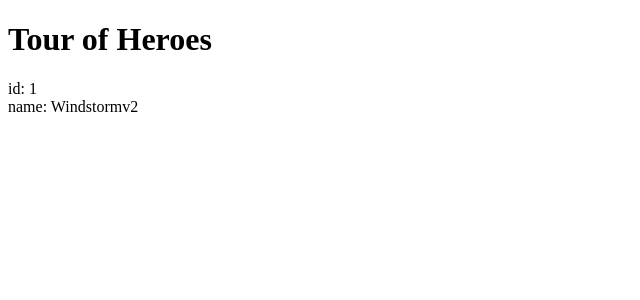
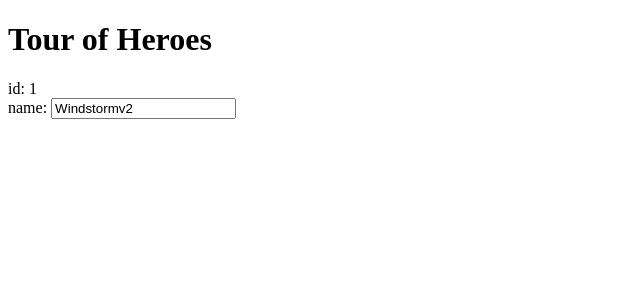
Before and after one commit to emeraldjava/emeraldjava-angular2, an Angular app in the folder angular.io/: page / in a window 1280 px wide. Shown: the top 300 px of the page, without its empty margins (0-640 px from the left). Built offline with nearby package versions, Linux system fonts and the light colour scheme.

Commit message:
Enable the form element for the hero name.

```diff
--- a/angular.io/src/app/app.component.html
+++ b/angular.io/src/app/app.component.html
@@ -1,3 +1,6 @@
 <h1>{{title}}</h1>
 <div><label>id: </label>{{hero.id}}</div>
-<div><label>name: </label>{{hero.name}}</div>
+<div>
+  <label>name: </label>
+  <input [(ngModel)]="hero.name" placeholder="name">
+</div>
```
